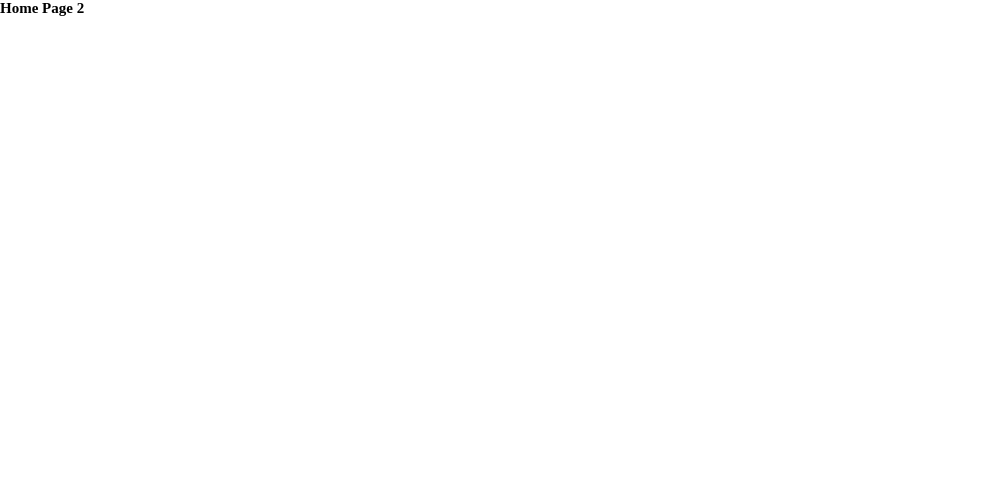
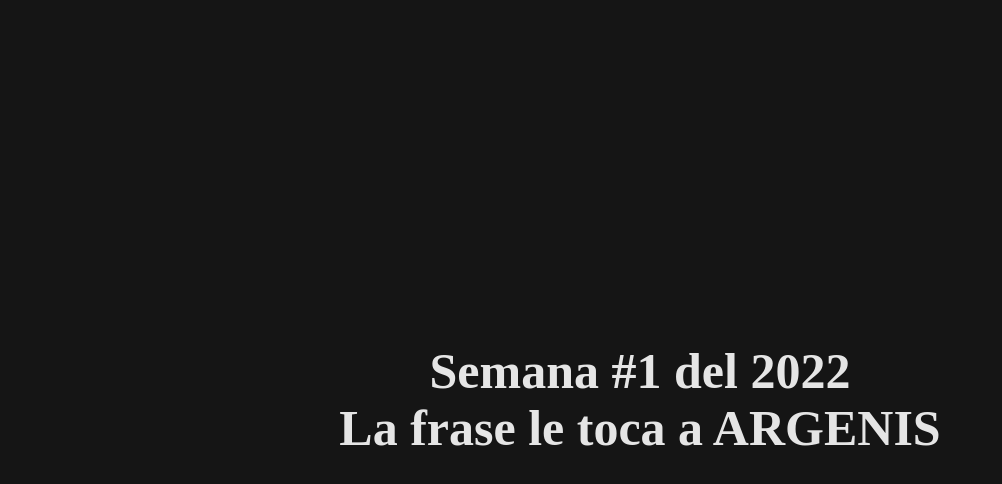
Before and after one commit to Oniel1721/onisanalv, a Next.js app: page / in a window 1280 px wide. Shown: the top 484 px of the page, without its empty margins (0-1002 px from the left). Built offline with nearby package versions, Linux system fonts and the light colour scheme.

Commit message:
now the app tell who one have to say the phrase of the week

```diff
--- a/components/Footer/styles.ts
+++ b/components/Footer/styles.ts
@@ -2,9 +2,9 @@ import css from 'styled-jsx/css'
 import { theme } from 'theme'
 
 export default css`
-    footer{
+    /*footer{
         max-width: 100%;
         height: 50px;
         background-color: ${theme.backgroundColor.secondary}
-    }
+    }*/
 `
--- a/components/Header/styles.ts
+++ b/components/Header/styles.ts
@@ -2,12 +2,13 @@ import css from 'styled-jsx/css'
 import { theme } from 'theme'
 
 export default css`
-    header{
+
+    /*header{
         max-width: 100%;
         height: 40px;
         position: sticky;
         top: 0;
         left: 0;
         background-color: ${theme.backgroundColor.primary}
-    }
+    }*/
 `
--- a/components/Layout/styles.ts
+++ b/components/Layout/styles.ts
@@ -5,6 +5,7 @@ export default css`
     main{
         height: 100vh;
         max-width: 100%;
-        background-color: ${theme.backgroundColor.warn};
+        background-color: ${theme.backgroundColor.primary};
+        color: ${theme.color.primary};
     }
 `
--- a/pages/_app.tsx
+++ b/pages/_app.tsx
@@ -1,10 +1,13 @@
 import type { AppProps } from 'next/app'
+import Layout from 'components/Layout'
 import 'styles/global.css'
 
 function MyApp ({ Component, pageProps }: AppProps) {
   return (
     <>
-    <Component {...pageProps} />
+    <Layout>
+      <Component {...pageProps} />
+    </Layout>
     </>
   )
 }
--- a/pages/index.tsx
+++ b/pages/index.tsx
@@ -1,9 +1,30 @@
 import type { NextPage } from 'next'
+import { useEffect, useState } from 'react'
+
+const today = new Date()
+const febraryDays = today.getFullYear() % 4 ? 29 : 28
+const daysPerMonth = [31, febraryDays, 31, 30, 31, 30, 31, 31, 30, 31, 30, 31]
+const names = ['ONIEL', 'ARGENIS', 'JOHAN']
 
 const Home: NextPage = () => {
+  const [name, setName] = useState('')
+  const [weeks, setWeeks] = useState(0)
+
+  useEffect(() => {
+    let daysOfTheYear = 0
+    for (let month = 0; month < today.getMonth(); month++) {
+      daysOfTheYear += daysPerMonth[month]
+    }
+    daysOfTheYear += today.getDate()
+    daysOfTheYear -= 3
+    const weeksOfTheYear = parseInt((daysOfTheYear / 7).toPrecision())
+    setWeeks(weeksOfTheYear)
+    setName(names[weeksOfTheYear % 3])
+  }, [])
   return (
-    <section>
-      <h1>Home Page 2</h1>
+    <section style={{ display: 'flex', flexDirection: 'column', justifyContent: 'center', alignItems: 'center', height: '100%' }}>
+      <h1 style={{ fontSize: '5rem' }}>Semana #{weeks} del {today.getFullYear()}</h1>
+      <h2 style={{ fontSize: '5rem' }}>La frase le toca a {name}</h2>
     </section>
   )
 }
```
